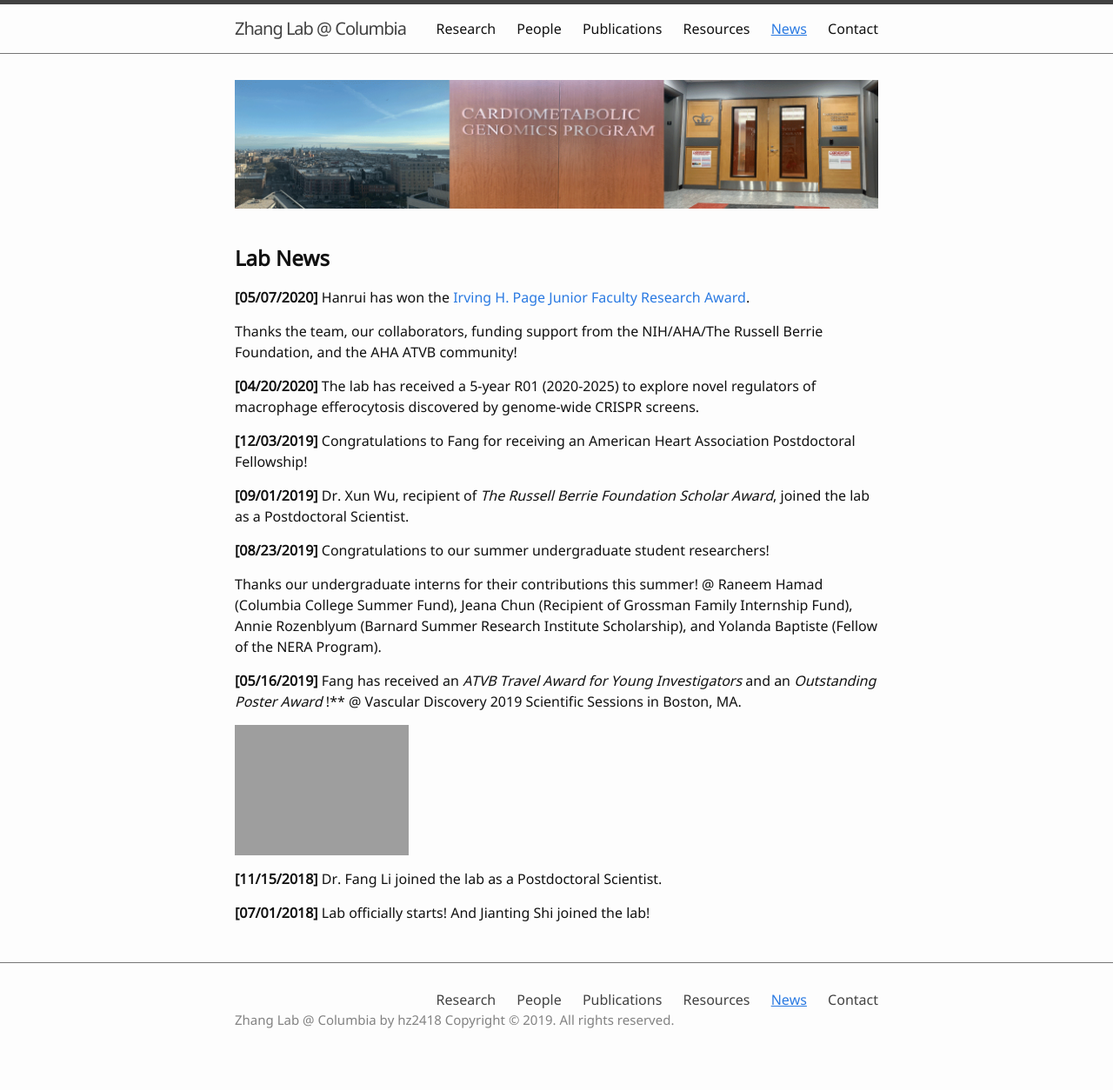
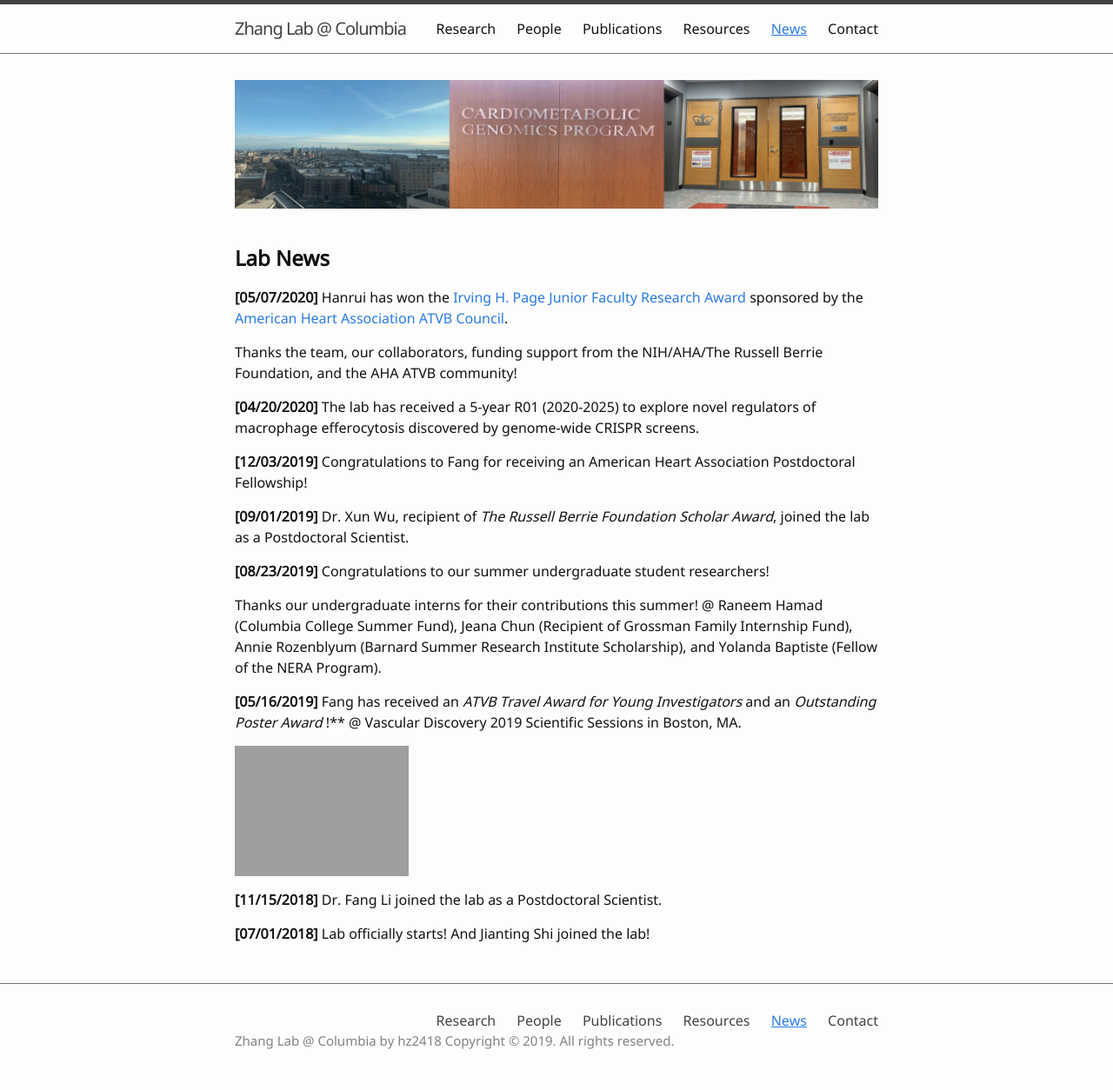
Before and after one commit to hanruizhang/zhanglab, a Jekyll site: the page built from 5_News.md, in a window 1280 px wide. Shown: the whole page at 87% size. Built offline with Jekyll 4.4.1, drawn with Linux system fonts in a browser that asks for light colours; before the commit the page ends 1230 px from its top, so only the background shows below that.

Commit message:
Update 5_News.md

```diff
--- a/5_News.md
+++ b/5_News.md
@@ -10,7 +10,7 @@
 
 
 ## **Lab News**
-#### **[05/07/2020]** Hanrui has won the [Irving H. Page Junior Faculty Research Award](https://www.professional.heart.org/professional/EducationMeetings/MeetingsLiveCME/ATVBPVD/UCM_506015_Science-News-for-Vascular-Discovery-2020.jsp?utm_campaign=vasculardiscovery20&utm_source=aha_social&utm_medium=social#hanrui).
+#### **[05/07/2020]** Hanrui has won the [Irving H. Page Junior Faculty Research Award](https://www.professional.heart.org/professional/EducationMeetings/MeetingsLiveCME/ATVBPVD/UCM_506015_Science-News-for-Vascular-Discovery-2020.jsp?utm_campaign=vasculardiscovery20&utm_source=aha_social&utm_medium=social#hanrui) sponsored by the [American Heart Association ATVB Council](https://professional.heart.org/professional/MembershipCouncils/AwardsLectures/UCM_322534_Irvine-H-Page-Junior-Faculty-Research-Award.jsp).
 Thanks the team, our collaborators, funding support from the NIH/AHA/The Russell Berrie Foundation, and the AHA ATVB community!
 
 #### **[04/20/2020]** The lab has received a 5-year R01 (2020-2025) to explore novel regulators of macrophage efferocytosis discovered by genome-wide CRISPR screens.
```
